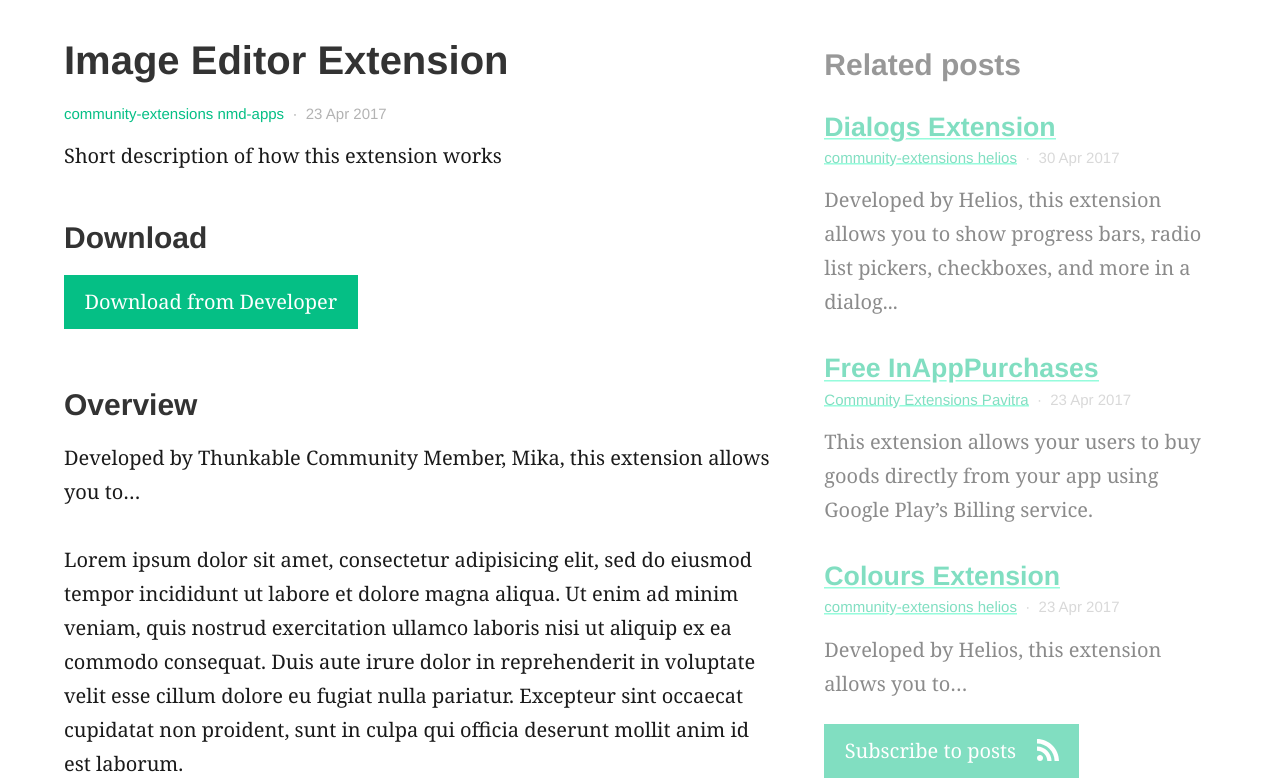
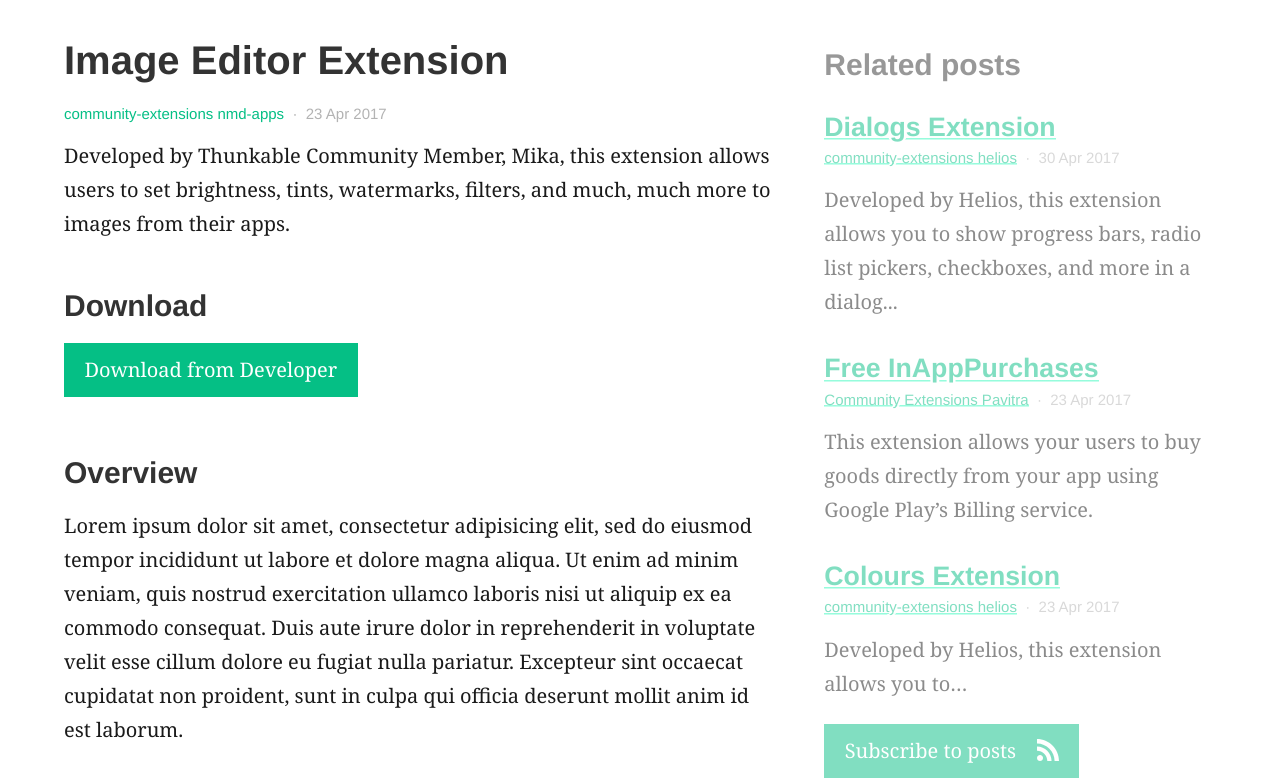
Before and after one commit to domhnallohanlon/thunkable_extensions, a Jekyll site: the page built from _posts/2017-04-23-image-editor-extension.md, in a window 1280 px wide and 900 px high, scrolled down 310 px, cut to the strip 118-900 px from the top of the window. Built offline with Jekyll 4.4.1, drawn with Linux system fonts in a browser that asks for light colours.

Commit message:
Update description

```diff
--- a/_posts/2017-04-23-image-editor-extension.md
+++ b/_posts/2017-04-23-image-editor-extension.md
@@ -4,7 +4,7 @@
 feature_image: "https://unsplash.it/1200/400?image=0"
 ---
 
-Short description of how this extension works
+Developed by Thunkable Community Member, Mika, this extension allows users to set brightness, tints, watermarks, filters, and much, much more to images from their apps.
 
 
 <!-- more -->
@@ -14,8 +14,6 @@
 {% include button.html text="Download from Developer" link="https://nmd-apps.jimdo.com/extensions/nmd-extensions/#6" %}
 
 ### Overview
-
-Developed by Thunkable Community Member, Mika, this extension allows you to...
 
 Lorem ipsum dolor sit amet, consectetur adipisicing elit, sed do eiusmod
 tempor incididunt ut labore et dolore magna aliqua. Ut enim ad minim veniam,
```
